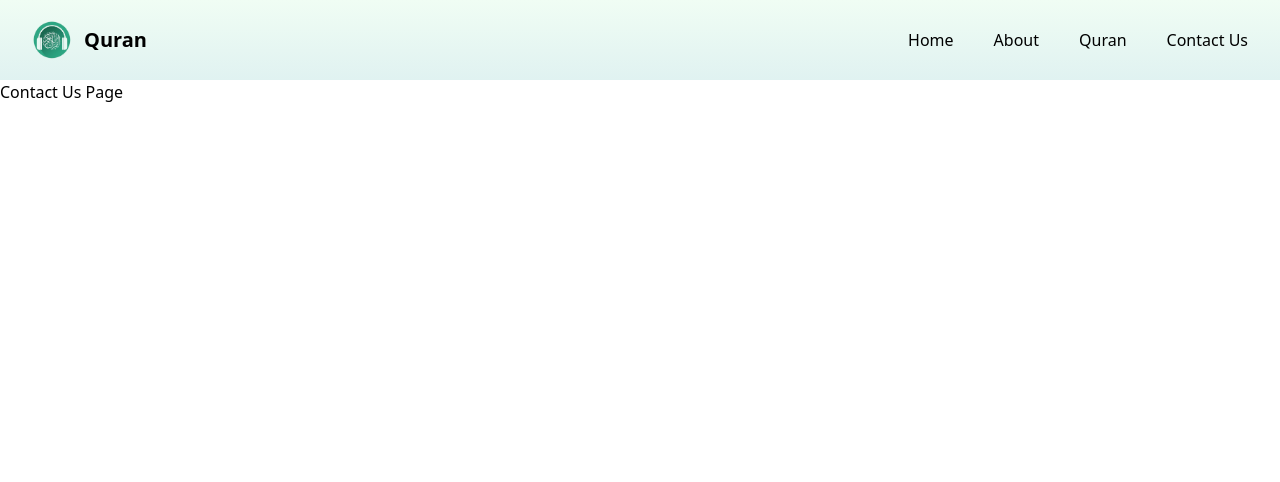
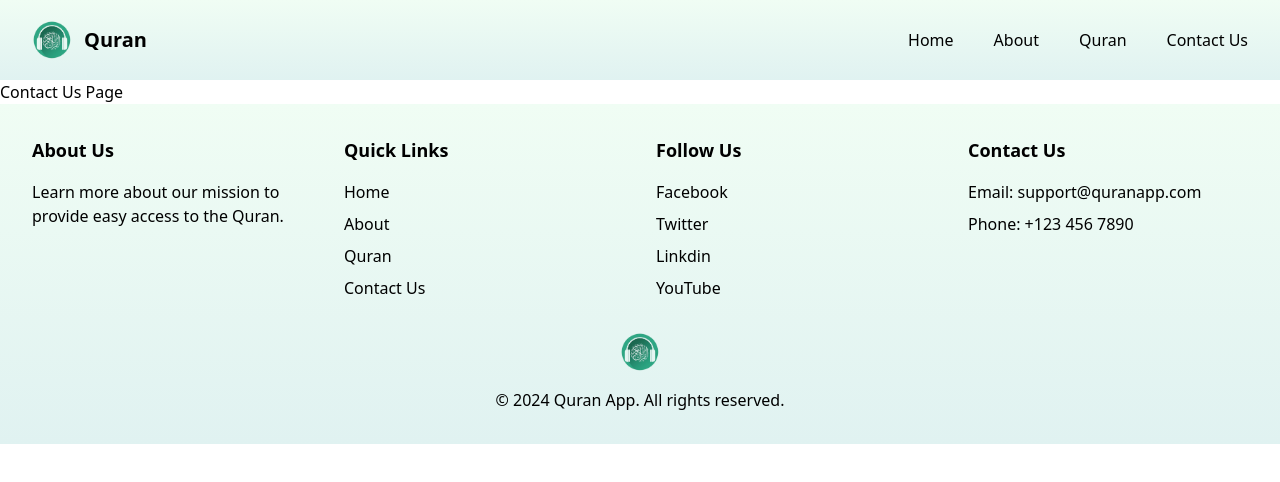
Before and after one commit to Abdinajib123/QuraanApp, a React (Vite) app: page /Contact in a window 1280 px wide. Shown: the top 482 px of the page. Built offline with nearby package versions, Linux system fonts and the light colour scheme.

Commit message:
Update Footer.jsx

```diff
--- a/src/components/footer/Footer.jsx
+++ b/src/components/footer/Footer.jsx
@@ -1,9 +1,49 @@
 import React from "react";
-
+import logo from '../../assets/logo.png';
 const Footer = () =>{
     return (
       <div>
-
+           <footer className="bg-gradient-to-b from-green-50 to-[#e0f2f1] py-8">
+        <div className="px-4 mx-auto max-w-7xl sm:px-6 lg:px-8">
+          <div className="grid grid-cols-1 sm:grid-cols-2 lg:grid-cols-4 gap-8">
+            <div>
+              <h3 className="text-lg font-semibold text-black">About Us</h3>
+              <p className="mt-4 text-base text-black">Learn more about our mission to provide easy access to the Quran.</p>
+            </div>
+            <div>
+              <h3 className="text-lg font-semibold text-black">Quick Links</h3>
+              <ul className="mt-4 space-y-2">
+                <li><a href="#" className="text-base text-black hover:text-green-500 no-underline">Home</a></li>
+                <li><a href="#" className="text-base text-black hover:text-green-500 no-underline">About</a></li>
+                <li><a href="#" className="text-base text-black hover:text-green-500 no-underline">Quran</a></li>
+                <li><a href="#" className="text-base text-black hover:text-green-500 no-underline">Contact Us</a></li>
+              </ul>
+            </div>
+            <div>
+              <h3 className="text-lg font-semibold text-black">Follow Us</h3>
+              <ul className="mt-4 space-y-2">
+                <li><a href="#" className="text-base text-black hover:text-green-500 no-underline">Facebook</a></li>
+                <li><a href="#" className="text-base text-black hover:text-green-500 no-underline">Twitter</a></li>
+                <li><a href="#" className="text-base text-black hover:text-green-500 no-underline">Linkdin</a></li>
+                <li><a href="#" className="text-base text-black hover:text-green-500 no-underline">YouTube</a></li>
+              </ul>
+            </div>
+            <div>
+              <h3 className="text-lg font-semibold text-black">Contact Us</h3>
+              <p className="mt-4 text-base text-black">Email: support@quranapp.com</p>
+              <p className="mt-2 text-base text-black">Phone: +123 456 7890</p>
+            </div>
+          </div>
+          <div className="mt-8 text-center">
+            <img
+              className="w-auto h-10 mx-auto"
+              src={logo}
+              alt="Logo"
+            />
+            <p className="text-base text-black mt-4">© 2024 Quran App. All rights reserved.</p>
+          </div>
+        </div>
+      </footer>
       </div>
     );
 }
```
